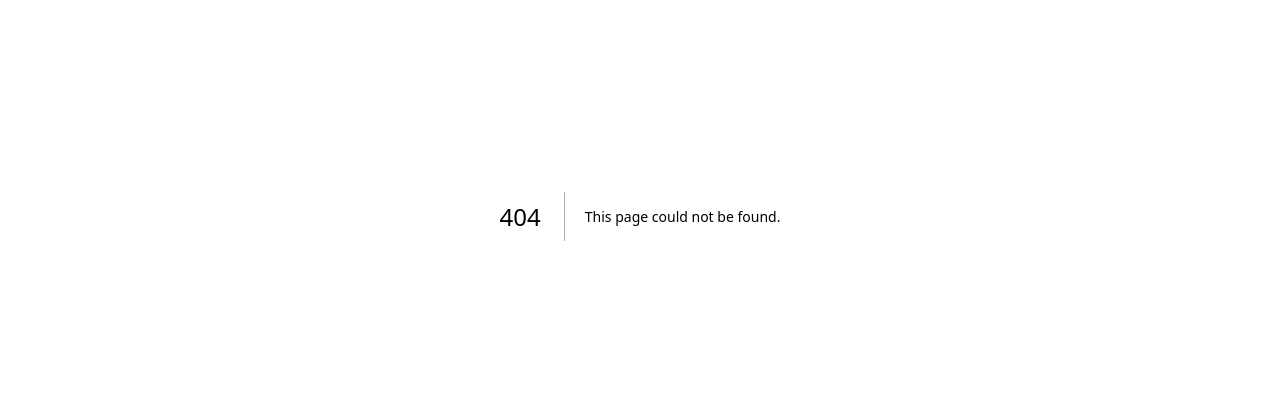
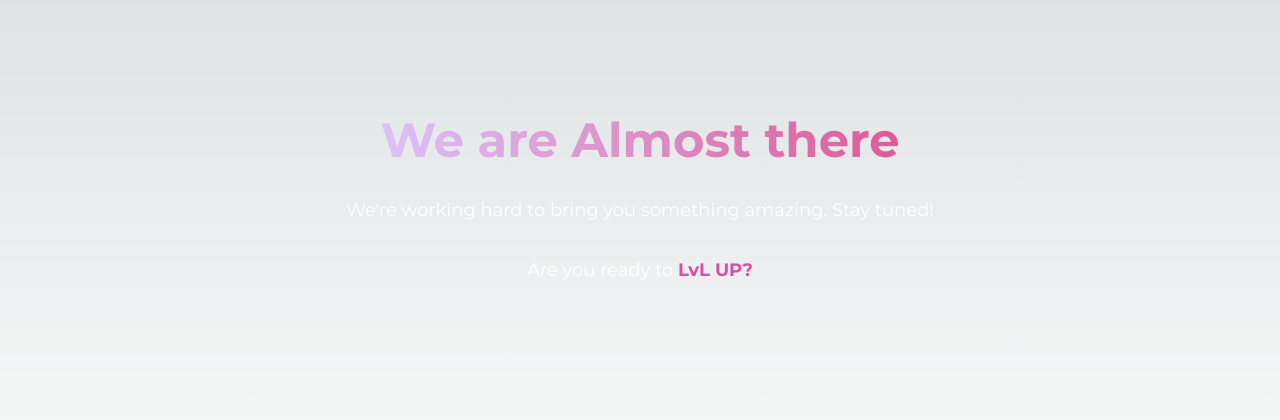
Before and after one commit to Diplo2by/creatorspill, a Next.js app: page /components/Coming in a window 1280 px wide. Before the commit this address had no page. Shown: the part 184-604 px from the top of the page. Built offline with nearby package versions, Linux system fonts and the light colour scheme; what tailwindcss-animated would draw is missing.

Commit message:
coming soon page

```diff
--- /dev/null
+++ b/pages/components/Coming.jsx
@@ -0,0 +1,19 @@
+import React from 'react'
+
+const Coming = () => {
+    return (
+        <div class="min-h-screen flex flex-col items-center justify-center">
+            <h1 class="text-5xl text-transparent bg-clip-text bg-gradient-to-r from-purple-300 to-pink-600 font-bold mb-8 animate-pulse">
+                We are Almost there
+            </h1>
+            <p class="text-white text-lg mb-8">
+                We&apos;re working hard to bring you something amazing. Stay tuned!
+            </p>
+            <p class="text-white text-lg mb-8">
+                Are you ready to <span className='text-[#da4ea2] font-bold'> LvL UP?</span>
+            </p>
+        </div>
+    )
+}
+
+export default Coming
--- a/pages/index.js
+++ b/pages/index.js
@@ -1,13 +1,15 @@
 import About from "./components/About"
+import Coming from "./components/Coming"
 import Hero from "./components/Hero"
 import Work from "./components/Work"
 
 export default function Home() {
   return (
     <div className="h-screen snap-mandatory snap-y scroll-smooth overflow-y-auto text-white bg-[url('/images/bg.jpeg')] no-scrollbar">
-      <Hero />
+      {/* <Hero />
       <About />
-      <Work />
+      <Work /> */}
+      <Coming/>
     </div>
   )
 }
```
